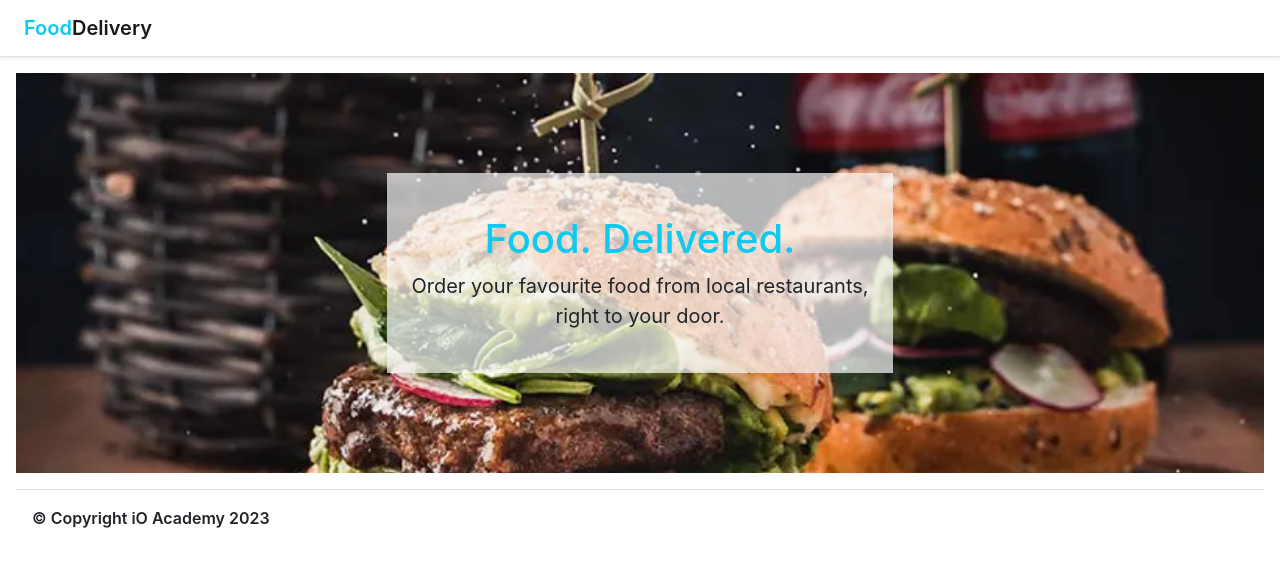
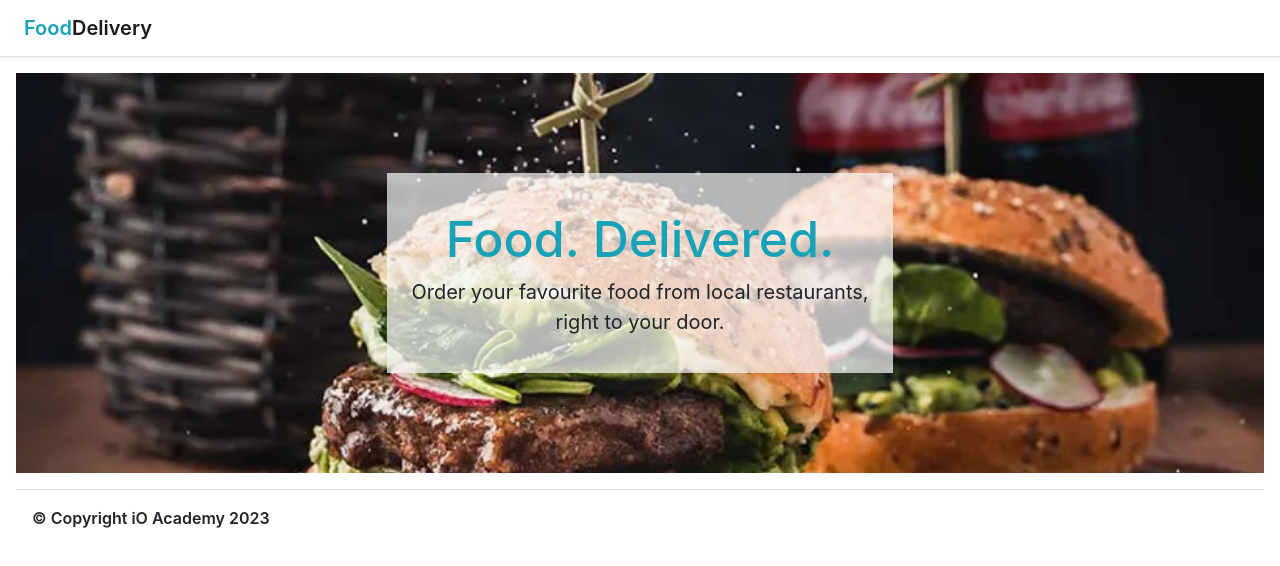
Before and after one commit to iO-Academy/23-jan-chickens-food-delivery-app, a React (Create React App) app: page / in a window 1280 px wide. Shown: the top 566 px of the page. Built offline with nearby package versions, Linux system fonts and the light colour scheme.

Commit message:
Ready for peer review

```diff
--- /dev/null
+++ b/src/BannerBoxFoodDelivered/BannerBoxFoodDelivered.js
@@ -0,0 +1,10 @@
+function BannerBoxFoodDelivered() {
+  return (
+    <div>
+        <h2 className="banner-title custom-text-primary align-middle">Food. Delivered.</h2>
+        <p className="align-middle fs-5 mb-0">Order your favourite food from local restaurants, right to your door.</p>
+    </div>
+  )
+}
+
+export default BannerBoxFoodDelivered
--- a/src/Main/Main.js
+++ b/src/Main/Main.js
@@ -1,27 +1,20 @@
 import './Main.scss'
 import burgerImage from './burgers.webp'
+import Navbar from '../Navbar/Navbar'
+import BannerBoxFoodDelivered from '../BannerBoxFoodDelivered/BannerBoxFoodDelivered'
 
 function Main() {
   return (
     <main className="Main">
-      <nav className="navbar navbar-expand border-bottom shadow-sm px-4 justify-content-md-start justify-content-center">
-        <a href="#" className="navbar-brand fw-semibold m-0">
-          <span className="text-info">Food</span>
-          <span>Delivery</span>
-        </a>
-      </nav>
-      <div style={{
-        backgroundImage: "url('" + burgerImage + "')",
-        }} className="burger-image m-md-3">
-          <div className="row justify-content-center align-items-center h-100 m-3">
-            <div className="col-sm-12 col-md-5 semi-transparent bg-light h-50 flex-row justify-content-center align-items-center d-flex m-0">
-              <div className="bannerTextBox">
-              <h2 className="text-info fs-1 align-middle">Food. Delivered.</h2>
-              <p className="align-middle fs-5 mb-0">Order your favourite food from local restaurants, right to your door.</p>
-              </div>
-            </div>
+      <Navbar />
+      <div style={{backgroundImage: "url('" + burgerImage + "')"}} className="burger-image m-md-3">
+        <div className="row justify-content-center align-items-center h-100 m-3">
+          <div className="col-sm-12 col-md-5 semi-transparent bg-light h-50 flex-row justify-content-center align-items-center d-flex m-0">
+            <BannerBoxFoodDelivered />
           </div>
+        </div>
       </div>
+      {/* Restaurants here */}
       <footer className="m-3 p-3 border-top footer text-start fw-semibold">
         © Copyright iO Academy 2023
       </footer>
--- a/src/Main/Main.scss
+++ b/src/Main/Main.scss
@@ -1,5 +1,15 @@
+$primary: #17A2B8;
+
 body {
     min-width: 370px;
+}
+
+.banner-title {
+    font-size: 50px;
+}
+
+.custom-text-primary {
+    color: $primary;
 }
 
 .semi-transparent {
@@ -16,7 +26,6 @@ body {
 }
 
 @media screen and (max-width: 370px) {
-
     .burger-image {
         height: 225px;
     }
--- /dev/null
+++ b/src/Navbar/Navbar.js
@@ -0,0 +1,12 @@
+function Navbar() {
+  return (
+    <nav className="navbar navbar-expand border-bottom shadow-sm px-4 justify-content-md-start justify-content-center">
+        <a href="#" className="navbar-brand fw-semibold m-0">
+          <span className="custom-text-primary">Food</span>
+          <span>Delivery</span>
+        </a>
+    </nav>
+  )
+}
+
+export default Navbar
```
